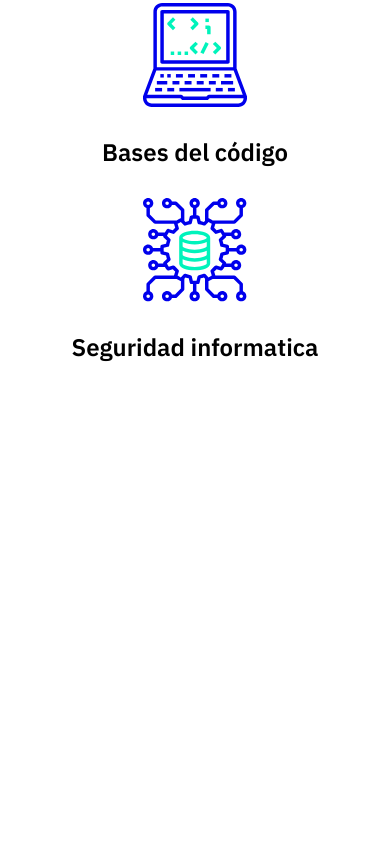
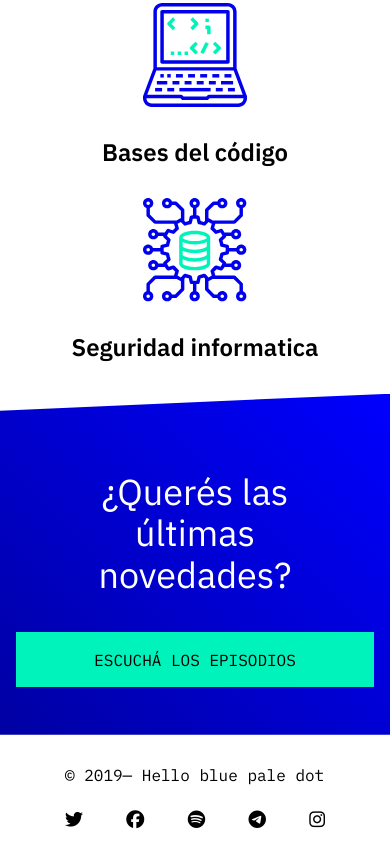
Before and after one commit to Quarzizus/Acamica-Sprint-1, a plain HTML site: page index.html in a window 390 px wide. Shown: the part 5292-6147 px from the top of the page. Before the commit the page ends 5686 px from the top, so only its background shows below. Drawn offline with Linux system fonts and the light colour scheme.

Commit message:
ADD-> novedades, footer

```diff
--- /dev/null
+++ b/Styles/Footer.css
@@ -0,0 +1,45 @@
+@import url("./Initial.css");
+
+.Footer {
+  display: flex;
+  justify-content: space-between;
+  align-content: center;
+  padding: 0 100px;
+  height: 100px;
+}
+.Footer h4 {
+  font-size: 16px;
+  display: flex;
+  align-items: center;
+  font-weight: lighter;
+  font-family: var(--font-mono);
+}
+
+.Footer ul {
+  padding: 0;
+  width: 20%;
+  display: flex;
+  align-items: center;
+  justify-content: space-between;
+}
+
+.Footer ul i {
+  font-size: 18px;
+}
+
+@media screen and (max-width: 540px) {
+  .Footer {
+    flex-direction: column;
+    justify-content: space-around;
+    align-items: center;
+    height: 120px;
+  }
+  .Footer h4 {
+    width: 260px;
+    text-align: center;
+    margin-bottom: -10px;
+  }
+  .Footer ul {
+    width: 260px;
+  }
+}
--- /dev/null
+++ b/Styles/Novedades.css
@@ -0,0 +1,40 @@
+.Novedades {
+  height: 512px;
+  background: var(--gradient);
+  clip-path: polygon(0 25%, 100% 0, 100% 100%, 0 100%);
+  display: flex;
+  align-items: center;
+  justify-content: center;
+  flex-direction: column;
+}
+.Novedades h2 {
+  font-size: 48px;
+  font-family: var(--font-sans);
+  font-weight: normal;
+  color: white;
+  text-align: center;
+}
+
+.Novedades button {
+  width: 345px;
+  height: 55px;
+  border: none;
+  background: var(--color-button);
+  font-family: var(--font-mono);
+}
+
+@media screen and (max-width: 540px) {
+  .Novedades {
+    height: 341px;
+    clip-path: polygon(0 5%, 100% 0, 100% 100%, 0 100%);
+    justify-content: space-evenly;
+  }
+  .Novedades h2 {
+    width: 60%;
+    font-size: 36px;
+    margin-bottom: -10px;
+  }
+  .Novedades button {
+    width: 92%;
+  }
+}
--- a/Styles/Topicos.css
+++ b/Styles/Topicos.css
@@ -25,8 +25,8 @@
   flex-direction: column;
   align-items: center;
 }
-.Topicos .Topicos_item-container .Topicos_item img {
-}
+/* .Topicos .Topicos_item-container .Topicos_item img {
+} */
 .Topicos .Topicos_item-container .Topicos_item h4 {
   text-align: center;
   font-family: var(--font-sans);
--- a/index.html
+++ b/index.html
@@ -4,6 +4,10 @@
     <meta charset="UTF-8" />
     <meta http-equiv="X-UA-Compatible" content="IE=edge" />
     <meta name="viewport" content="width=device-width, initial-scale=1.0" />
+    <script
+      src="https://kit.fontawesome.com/31a8b022dd.js"
+      crossorigin="anonymous"
+    ></script>
     <link rel="stylesheet" href="./Styles/Normalize.css" />
     <link rel="stylesheet" href="./Styles/Initial.css" />
     <link rel="stylesheet" href="./Styles/Header.css" />
@@ -12,6 +16,8 @@
     <link rel="stylesheet" href="./Styles/Legado.css" />
     <link rel="stylesheet" href="./Styles/Invitadas.css" />
     <link rel="stylesheet" href="./Styles/Topicos.css" />
+    <link rel="stylesheet" href="./Styles/Novedades.css" />
+    <link rel="stylesheet" href="./Styles/Footer.css" />
     <title>Pale Blue Dot</title>
   </head>
   <body>
@@ -111,5 +117,19 @@
         </article>
       </div>
     </section>
+    <section class="Novedades">
+      <h2>¿Querés las últimas novedades?</h2>
+      <button type="button">ESCUCHÁ LOS EPISODIOS</button>
+    </section>
+    <footer class="Footer">
+      <h4>© 2019— Hello blue pale dot</h4>
+      <ul>
+        <i class="fab fa-twitter"></i>
+        <i class="fab fa-facebook"></i>
+        <i class="fab fa-spotify"></i>
+        <i class="fab fa-telegram"></i>
+        <i class="fab fa-instagram"></i>
+      </ul>
+    </footer>
   </body>
 </html>
```
